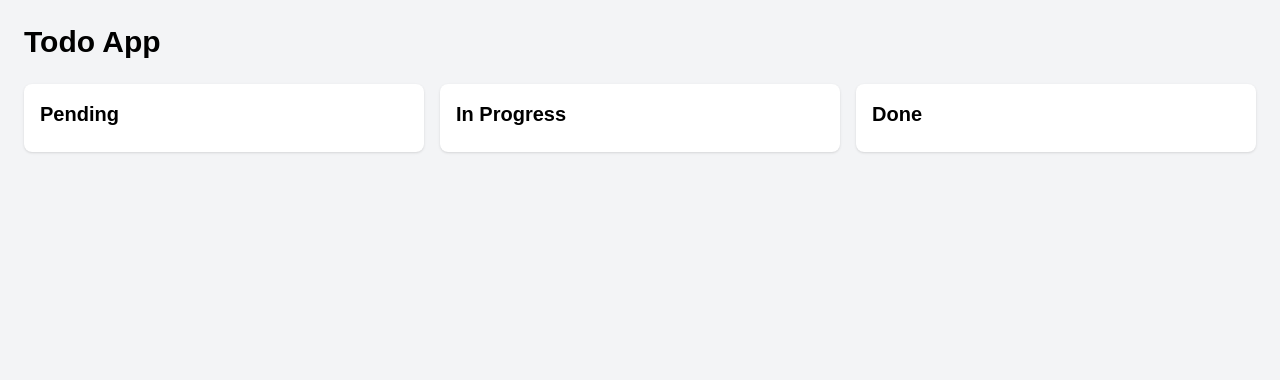
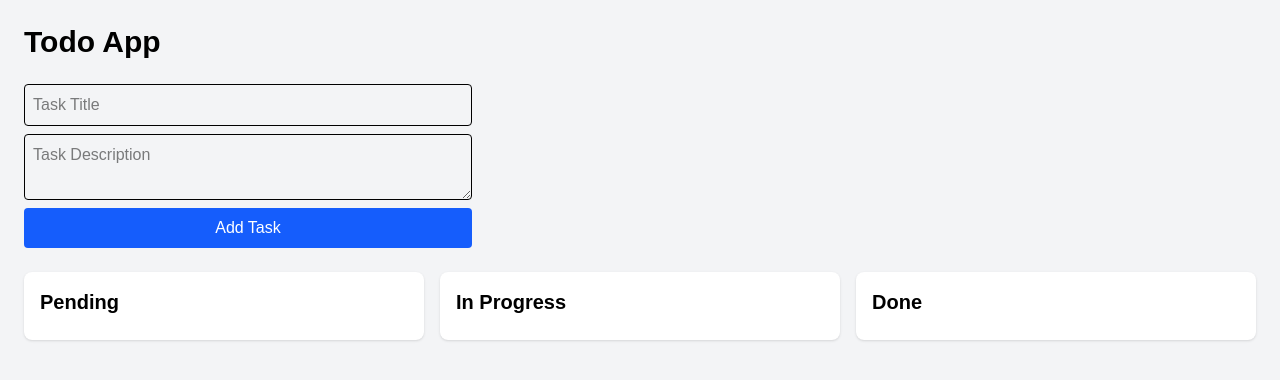
Before and after one commit to bmakhz/ToDo-App, a Next.js app: page / in a window 1280 px wide. Shown: the top 380 px of the page. Built offline with nearby package versions, Linux system fonts and the light colour scheme.

Commit message:
updated page.js
Added "add task" input form with title and description fields

```diff
--- a/src/app/page.js
+++ b/src/app/page.js
@@ -1,22 +1,46 @@
+// page.js
+'use client';
 
+import { useState } from 'react';
 
 export default function Home() {
+  const [title, set_title] = useState('');
+  const [desc, set_desc] = useState('');
+  const cols = ['Pending', 'In Progress', 'Done'];
+
+  const submit = (e) => {
+    e.preventDefault();
+
+  };
+
   return (
-    <main className="min-h-screen bg-gray-100 p-6">
+    <main className="min-h-screen bg-gray-100 p-6 text-black">
       <h1 className="text-3xl font-bold mb-6 text-black">Todo App</h1>
-      <div className="grid grid-cols-3 gap-4">
-        <div className="bg-white rounded-lg shadow p-4">
-          <h2 className="text-xl font-semibold mb-2 text-black">Pending</h2>
-          {/* Pending*/}
-        </div>
-        <div className="bg-white rounded-lg shadow p-4">
-          <h2 className="text-xl font-semibold mb-2 text-black">In Progress</h2>
-          {/* In Progress*/}
-        </div>
-        <div className="bg-white rounded-lg shadow p-4">
-          <h2 className="text-xl font-semibold mb-2 text-black">Done</h2>
-          {/* Done*/}
-        </div>
+
+      <form onSubmit={submit} className="mb-6 flex flex-col gap-2 max-w-md text-black">
+        <input
+          className="p-2 border rounded text-black"
+          placeholder="Task Title"
+          value={title}
+          onChange={(e) => set_title(e.target.value)}
+        />
+        <textarea
+          className="p-2 border rounded text-black"
+          placeholder="Task Description"
+          value={desc}
+          onChange={(e) => set_desc(e.target.value)}
+        />
+        <button type="submit" className="bg-blue-600 text-white px-4 py-2 rounded hover:bg-blue-700">
+          Add Task
+        </button>
+      </form>
+
+      <div className="grid grid-cols-1 md:grid-cols-3 gap-4">
+        {cols.map((col) => (
+          <div key={col} className="bg-white rounded-lg shadow p-4 text-black">
+            <h2 className="text-xl font-semibold mb-2 text-black">{col}</h2>
+          </div>
+        ))}
       </div>
     </main>
   );
```
